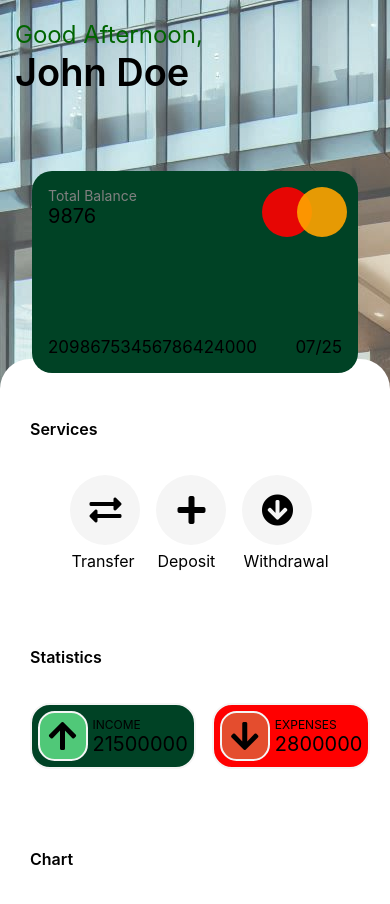
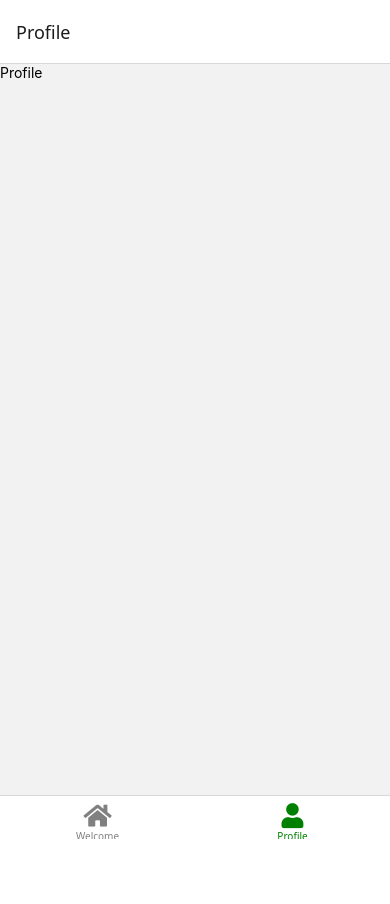
Before and after one commit to Sopulu920/paymentMobile, a React Native app: screen /Profile in a window 390 px wide. Shown: the top 904 px of the page. After the commit the page ends 844 px from the top, so only its background shows below. Built offline with nearby package versions, Linux system fonts and the light colour scheme.

Commit message:
[ADD] tab route

```diff
--- a/App.tsx
+++ b/App.tsx
@@ -1,15 +1,35 @@
-import { SafeAreaProvider, SafeAreaView } from 'react-native-safe-area-context';
+import { NavigationContainer } from '@react-navigation/native';
+import { createBottomTabNavigator } from '@react-navigation/bottom-tabs';
+import FontAwesome5 from 'react-native-vector-icons/FontAwesome5';
 import Home from "./widgets/Home/index";
+import Profile from './widgets/Profile';
+
+const Tab = createBottomTabNavigator();
 
 export default function App() {
+  return (
+    <NavigationContainer>
+      <Tab.Navigator
+        initialRouteName="Home"
+        screenOptions={({ route }) => ({
+          tabBarIcon: ({ color, size }) => {
+            let iconName: string;
 
-   return (
-    <SafeAreaProvider>
-      <SafeAreaView>
+            if (route.name === 'Home') {
+              iconName = 'home';
+            } else if (route.name === 'Profile') {
+              iconName = 'user';
+            }
 
-        <Home/>
-
-      </SafeAreaView>
-    </SafeAreaProvider>
+            return <FontAwesome5 name={iconName!} size={size} color={color} solid />;
+          },
+          tabBarActiveTintColor: 'green',
+          tabBarInactiveTintColor: 'gray',
+        })}
+      >
+        <Tab.Screen name="Home" component={Home} options={{ title: 'Welcome' }} />
+        <Tab.Screen name="Profile" component={Profile} />
+      </Tab.Navigator>
+    </NavigationContainer>
   );
 }
--- a/package.json
+++ b/package.json
@@ -9,6 +9,9 @@
     "web": "expo start --web"
   },
   "dependencies": {
+    "@react-navigation/bottom-tabs": "^7.4.5",
+    "@react-navigation/native": "^7.1.17",
+    "@react-navigation/native-stack": "^7.3.24",
     "expo": "~53.0.20",
     "expo-image": "~2.4.0",
     "expo-status-bar": "~2.2.3",
--- /dev/null
+++ b/widgets/Profile/index.tsx
@@ -0,0 +1,11 @@
+import { Text } from "react-native"
+
+export default function Profile (){
+return(
+    <Text>
+
+        Profile
+
+    </Text>
+)
+}
```
Also changed, not shown: 1 other file (tests, documents, lock files or other folders).
